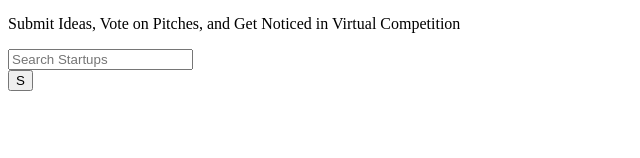
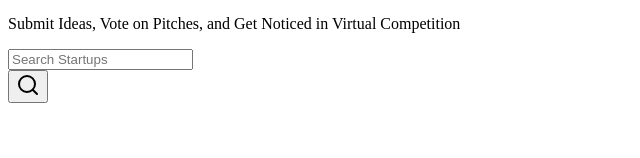
Before and after one commit to Jonathan0823/nextjs-15, a Next.js app: page / in a window 1280 px wide. Shown: the part 142-300 px from the top of the page, without its empty margins (0-640 px from the left). Built offline with nearby package versions, Linux system fonts and the light colour scheme; no server answers.

Commit message:
Refactor search button icons in SearchForm and SearchFormReset components

```diff
--- a/app/components/SearchForm.tsx
+++ b/app/components/SearchForm.tsx
@@ -1,5 +1,6 @@
 import Form from "next/form";
 import SearchFormReset from "./SearchFormReset";
+import { Search } from "lucide-react";
 
 const SearchForm = ({ query }: { query?: string }) => {
   return (
@@ -14,7 +15,7 @@ const SearchForm = ({ query }: { query?: string }) => {
       <div className="flex gap-2">
         {query && <SearchFormReset />}
         <button type="submit" className="search-btn text-white">
-          S
+          <Search className="size-5" />
         </button>
       </div>
     </Form>
--- a/app/components/SearchFormReset.tsx
+++ b/app/components/SearchFormReset.tsx
@@ -1,5 +1,6 @@
 "use client"
 
+import { X } from "lucide-react";
 import Link from "next/link";
 
 const SearchFormReset = () => {
@@ -12,7 +13,9 @@ const SearchFormReset = () => {
   return (
     <div>
       <button type="reset" onClick={reset}>
-        <Link href={"/"} className="search-btn text-white">X</Link>
+        <Link href={"/"} className="search-btn text-white">
+        <X className="size-5" />
+        </Link>
       </button>
     </div>
   );
```
